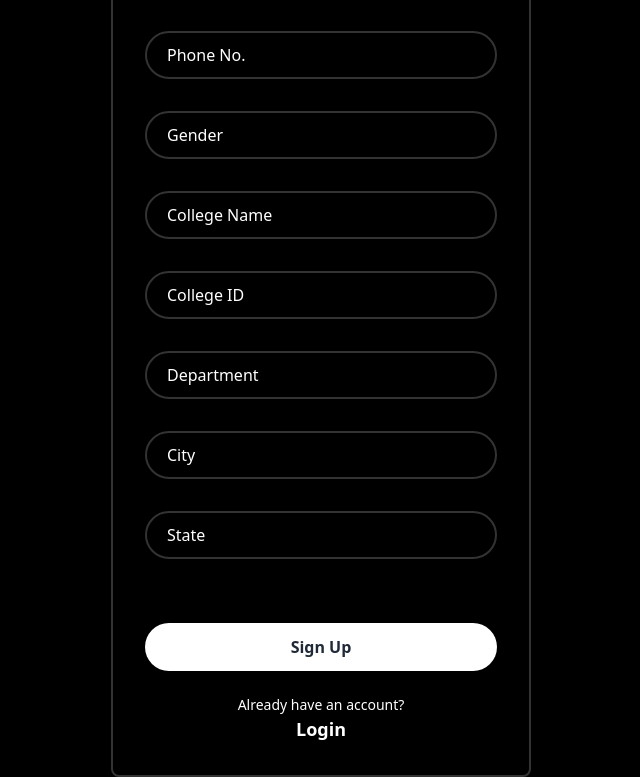
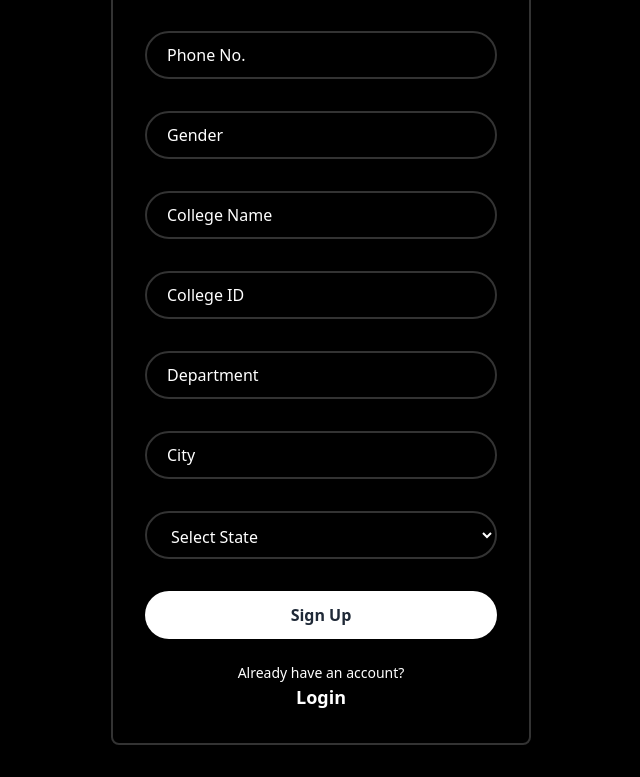
Before and after one commit to Krishnapc04/CA-PORTAL, a React (Vite) app: page /signup in a window 1280 px wide. Shown: the part 423-1200 px from the top of the page, without its empty margins (319-959 px from the left). After the commit the page ends 1168 px from the top, so only its background shows below. Built offline with nearby package versions, Linux system fonts and the light colour scheme.

Commit message:
corrected state issue

```diff
--- a/src/Pages/SignUp.jsx
+++ b/src/Pages/SignUp.jsx
@@ -62,6 +62,8 @@ const SignupForm = () => {
   const handleChange = (e) => {
     setFormData({ ...formData, [e.target.name]: e.target.value });
   };
+
+
   const handleStateChange = (e) => {
     const { value } = e.target;
     setFormData({ ...formData, state: value });
@@ -79,15 +81,19 @@ const SignupForm = () => {
     }
   };
 
-  const handleSelectState = (state) => {
+  const handleSelectState = (e) => {
+    const { value } = e.target;
+    console.log(value)
     setFormData({
       ...formData,
-      state: state,
-      abbrivation: indianStates[state], // Save abbreviation
+      state: value,
+      abbrivation: indianStates[`${value}`], // Save abbreviation
     });
     setShowDropdown(false); // Close dropdown after selection
   };
-
+console.log(indianStates)
+console.log(indianStates["Maharashtra"])
+  console.log(formData)
 
    // Handle form submission
    const handleSubmit = async (e) => {
@@ -269,7 +275,7 @@ const SignupForm = () => {
               <i className="bx bxs-envelope absolute right-4 top-1/2 transform -translate-y-1/2 text-xl"></i>
             </div> */}
 
-<div className="relative w-full h-12 mb-16">
+{/* <div className="relative w-full h-12 mb-16">
       <input
         type="text"
         name="state"
@@ -279,7 +285,6 @@ const SignupForm = () => {
         className="w-full h-full bg-transparent text-white text-base pl-5 pr-10 py-3 border-2 border-white border-opacity-20 rounded-full focus:outline-none placeholder-white"
       />
       <i className="bx bxs-map-pin absolute right-4 top-1/2 transform -translate-y-1/2 text-xl"></i>
-      {/* Dropdown */}
       {showDropdown && filteredStates.length > 0 && (
         <ul className="absolute left-0 w-full bg-gray-800 border border-gray-600 mt-2 rounded-md max-h-48 overflow-y-auto z-10">
           {filteredStates.map((state, index) => (
@@ -293,20 +298,23 @@ const SignupForm = () => {
           ))}
         </ul>
       )}
-
-      {/* Display selected state and abbreviation */}
-      {/* {formData.state && (
-        <div className="mt-4 text-white">
-          <p>
-            Selected State: <strong>{formData.state}</strong>
-          </p>
-          <p>
-            Abbreviation: <strong>{formData.abbreviation}</strong>
-          </p>
-        </div>
-      )} */}
     </div>
-
+     */}
+    <div className="relative w-full h-12 mb-8">
+  <select
+    name="state"
+    value={formData.state}
+    onChange={handleSelectState}
+    className="w-full h-full bg-transparent text-white text-base pl-5 pr-10 py-3 border-2 border-white border-opacity-20 rounded-full focus:outline-none"
+  >
+    <option value="" disabled>Select State</option>
+    {Object.keys(indianStates).map((state) => (
+      <option key={state} value={state} className="text-white bg-black">
+        {state}
+      </option>
+    ))}
+  </select>
+</div>
 
 
             {/* Confirm Password */}
```
